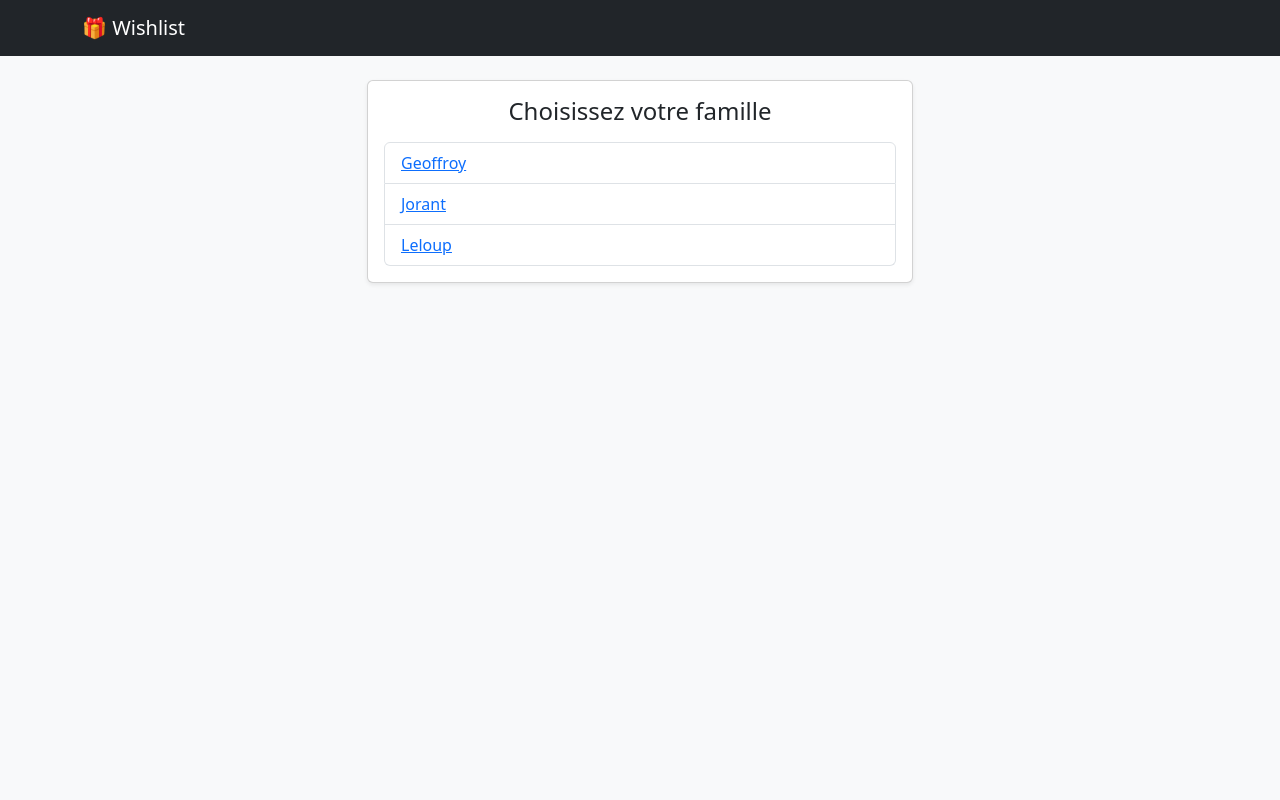
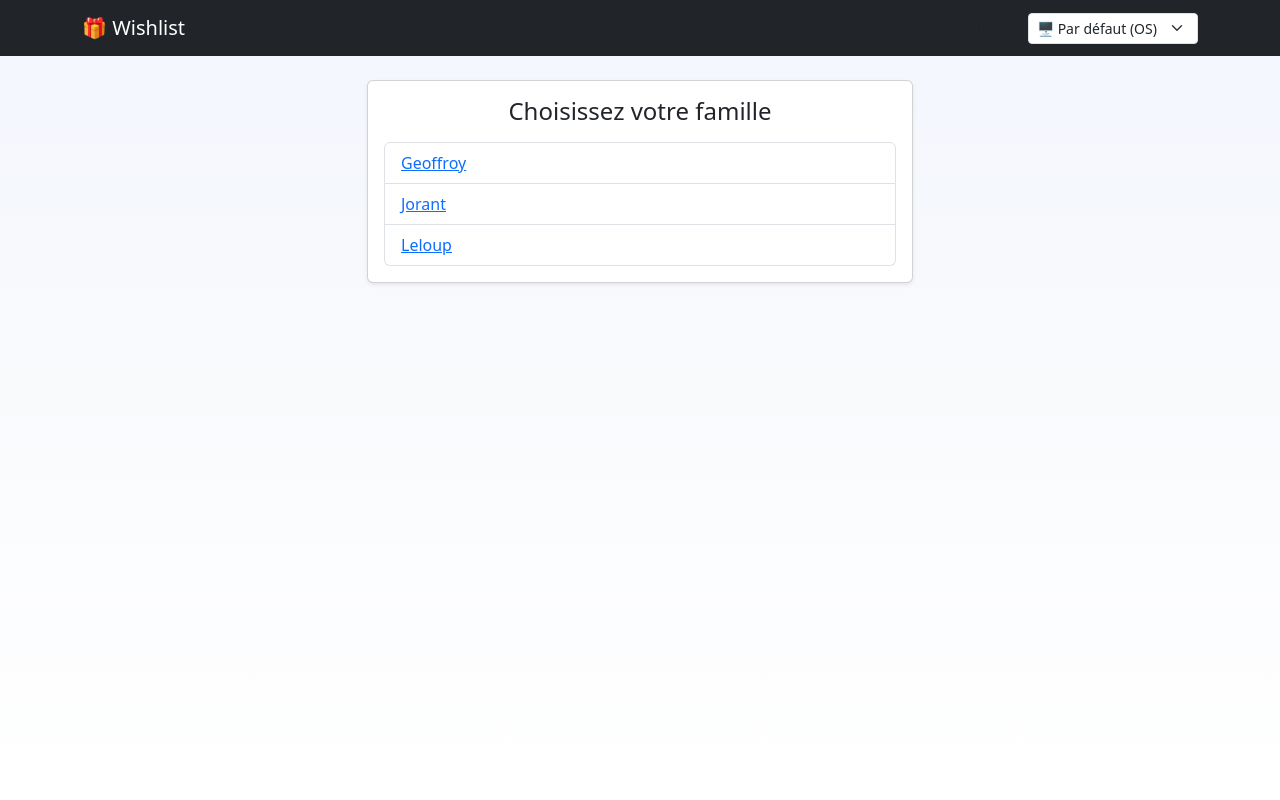
Before and after one commit to CyprienJ/listenoel, a Django app: page / in a window 1280 px wide. Run offline with Django 5.2, Linux system fonts and the light colour scheme; data comes from the database, SQL or seed files in the repository.

Commit message:
add dark theme

```diff
--- a/gifts/templates/gifts/base.html
+++ b/gifts/templates/gifts/base.html
@@ -6,6 +6,29 @@
 
   <!-- Bootstrap 5 -->
   <link href="https://cdn.jsdelivr.net/npm/bootstrap@5.3.3/dist/css/bootstrap.min.css" rel="stylesheet">
+  <script>
+    // Applique le thème avant le rendu (évite le "flash" clair/sombre)
+    (function () {
+      const stored = localStorage.getItem("theme") || "auto"; // "light" | "dark" | "auto"
+      const prefersDark = window.matchMedia && window.matchMedia("(prefers-color-scheme: dark)").matches;
+      const resolved = stored === "auto" ? (prefersDark ? "dark" : "light") : stored;
+      document.documentElement.setAttribute("data-bs-theme", resolved);
+    })();
+  </script>
+
+    <style>
+    html, body {
+      min-height: 100%;
+    }
+
+    [data-bs-theme="light"] body {
+      background: linear-gradient(180deg, #f3f6ff 0%, #f7f9fc 35%, #ffffff 100%);
+    }
+
+    [data-bs-theme="dark"] body {
+      background: linear-gradient(180deg, #0b1220 0%, #0f172a 45%, #111827 100%);
+    }
+  </style>
 </head>
 <body class="bg-light">
 
@@ -14,6 +37,15 @@
     <span class="navbar-brand">🎁 Wishlist</span>
 
     <div class="d-flex align-items-center gap-3">
+      <div class="d-flex align-items-center gap-2">
+        <label for="themeSelect" class="small text-body-secondary mb-0">Thème</label>
+        <select id="themeSelect" class="form-select form-select-sm" style="width: 170px;">
+          <option value="auto">🖥️ Par défaut (OS)</option>
+          <option value="light">☀️ Clair</option>
+          <option value="dark">🌙 Sombre</option>
+        </select>
+      </div>
+
       {% if current %}
         <span class="text-white">
           Connecté : {{ current.name }}
@@ -32,6 +64,40 @@
   {% block content %}{% endblock %}
 </div>
 
+<script>
+  (function () {
+    const select = document.getElementById("themeSelect");
+    if (!select) return;
+
+    function applyTheme(choice) {
+      const prefersDark = window.matchMedia && window.matchMedia("(prefers-color-scheme: dark)").matches;
+      const resolved = choice === "auto" ? (prefersDark ? "dark" : "light") : choice;
+      document.documentElement.setAttribute("data-bs-theme", resolved);
+    }
+
+    // Init select depuis localStorage
+    const stored = localStorage.getItem("theme") || "auto";
+    select.value = stored;
+    applyTheme(stored);
+
+    // Changement utilisateur
+    select.addEventListener("change", function () {
+      const choice = select.value; // "light" | "dark" | "auto"
+      localStorage.setItem("theme", choice);
+      applyTheme(choice);
+    });
+
+    // Si "auto", et que l’OS change (clair<->sombre), on suit automatiquement
+    const media = window.matchMedia && window.matchMedia("(prefers-color-scheme: dark)");
+    if (media && media.addEventListener) {
+      media.addEventListener("change", function () {
+        const currentChoice = localStorage.getItem("theme") || "auto";
+        if (currentChoice === "auto") applyTheme("auto");
+      });
+    }
+  })();
+</script>
+
 <script src="https://cdn.jsdelivr.net/npm/bootstrap@5.3.3/dist/js/bootstrap.bundle.min.js"></script>
 
 </body>
```
